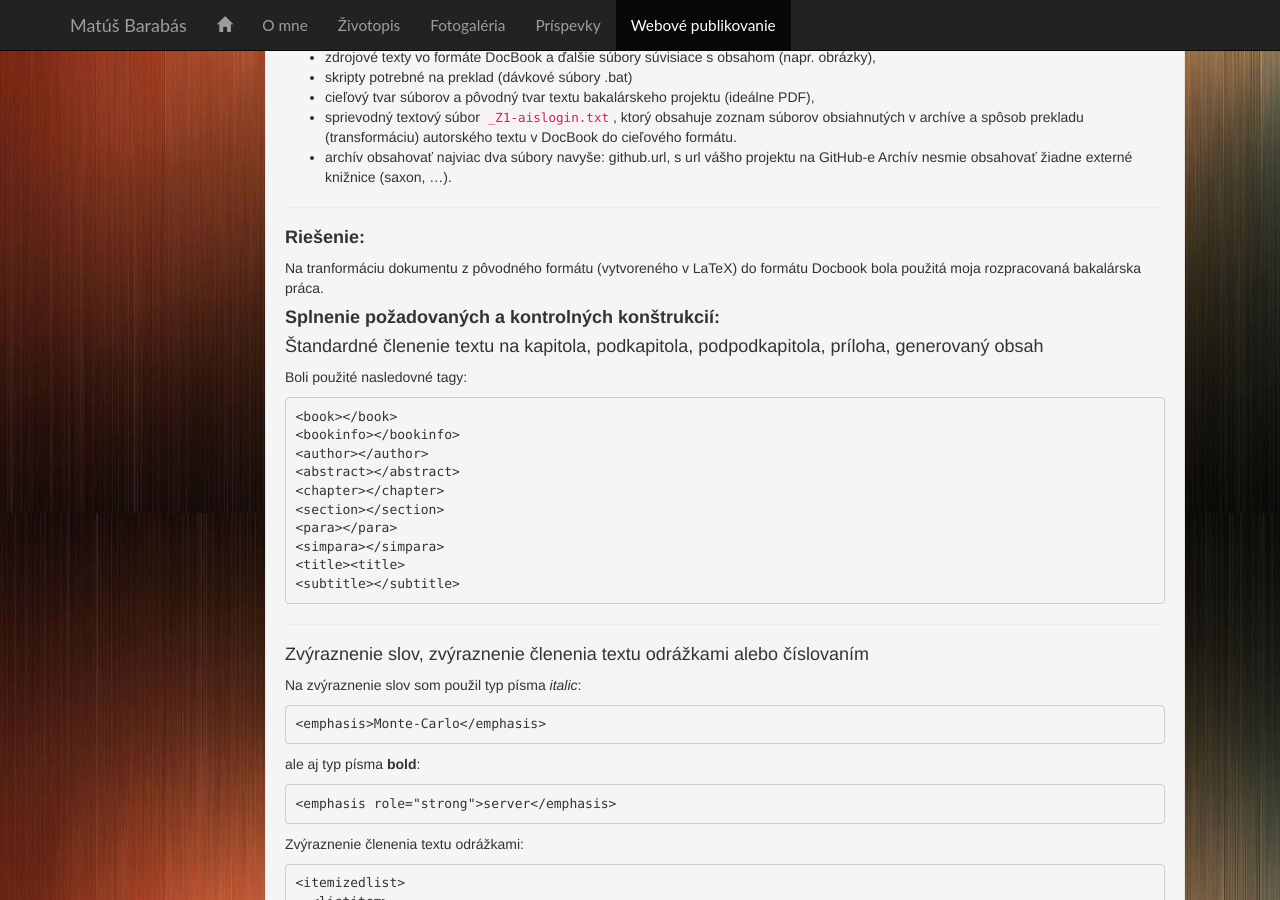
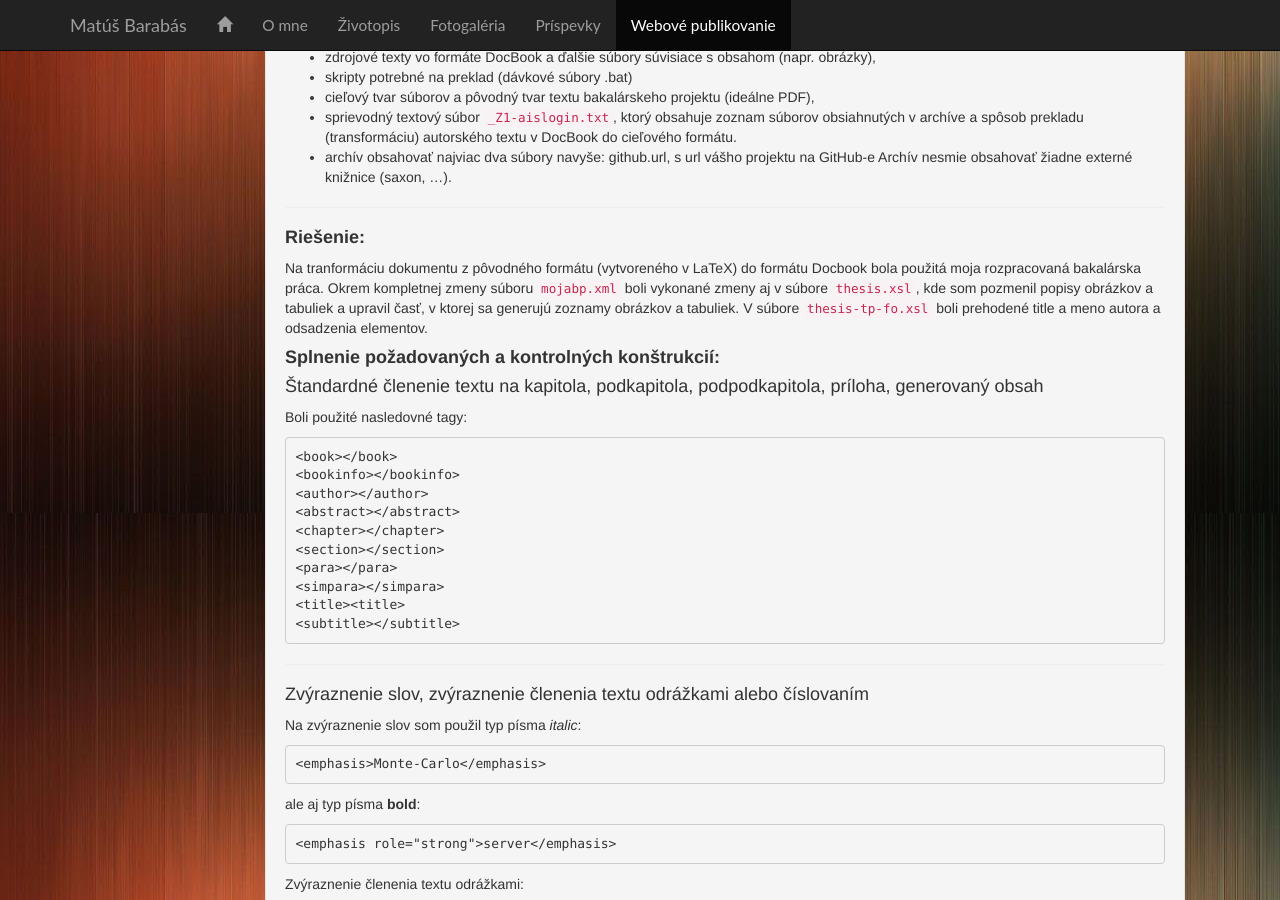
Before and after one commit to matusbarabas/matusbarabas.github.io, a Jekyll site: the page built from wp/zadanie2/index.md, in a window 1280 px wide and 900 px high, scrolled down 567 px. Built offline with Jekyll 4.4.1, drawn with Linux system fonts in a browser that asks for light colours; nearby versions of some CDN libraries.

Commit message:
Small changes

````diff
--- a/wp/zadanie2/index.md
+++ b/wp/zadanie2/index.md
@@ -40,7 +40,7 @@ Archív nesmie obsahovať žiadne externé knižnice (saxon, …).
 
 #### **Riešenie:**
 
-Na tranformáciu dokumentu z pôvodného formátu (vytvoreného v LaTeX) do formátu Docbook bola použitá moja rozpracovaná bakalárska práca.
+Na tranformáciu dokumentu z pôvodného formátu (vytvoreného v LaTeX) do formátu Docbook bola použitá moja rozpracovaná bakalárska práca. Okrem kompletnej zmeny súboru ```mojabp.xml``` boli vykonané zmeny aj v súbore ```thesis.xsl```, kde som pozmenil popisy obrázkov a tabuliek a upravil časť, v ktorej sa generujú zoznamy obrázkov a tabuliek. V súbore ```thesis-tp-fo.xsl``` boli prehodené title a meno autora a odsadzenia elementov.
 
 #### **Splnenie požadovaných a kontrolných konštrukcií:**
 
````
